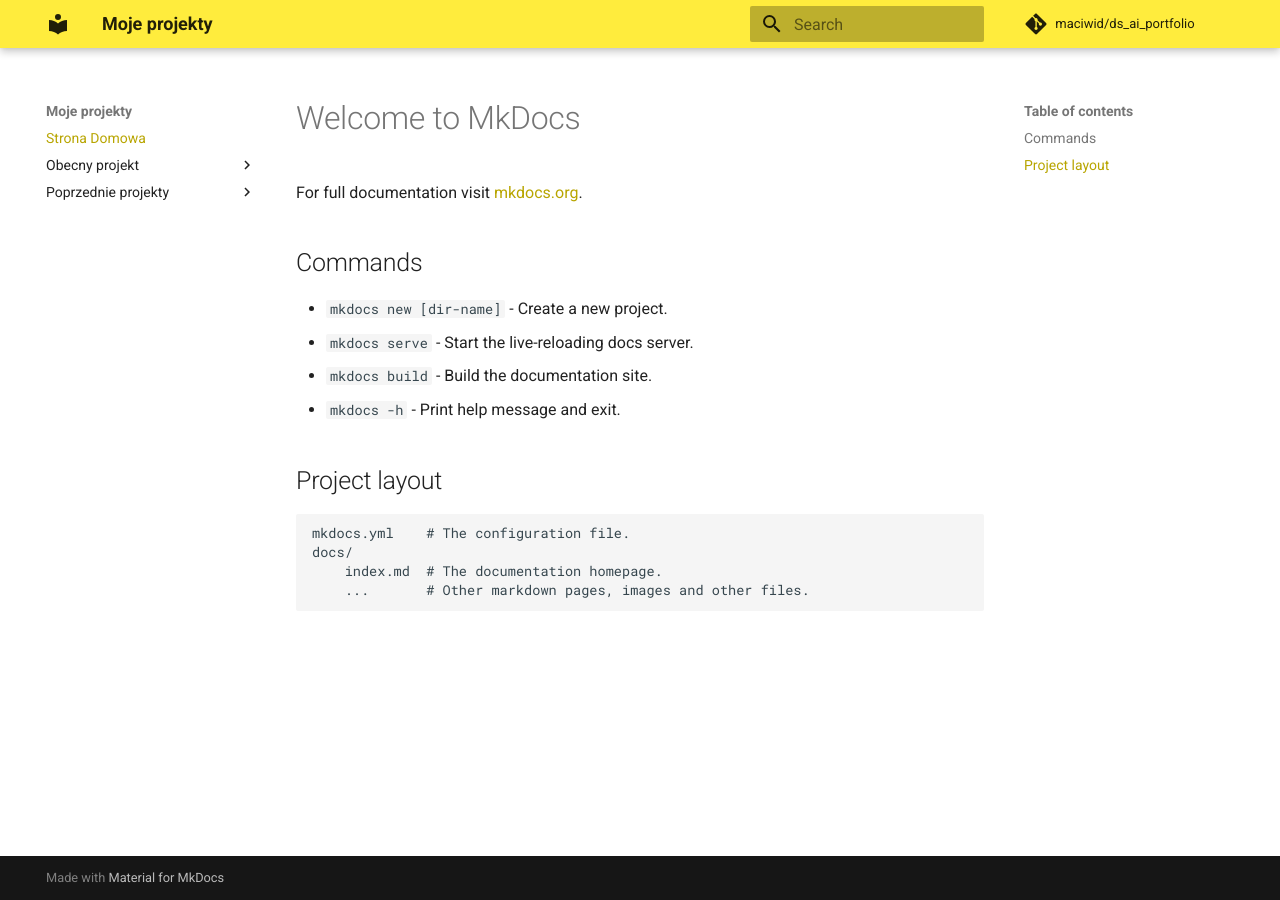
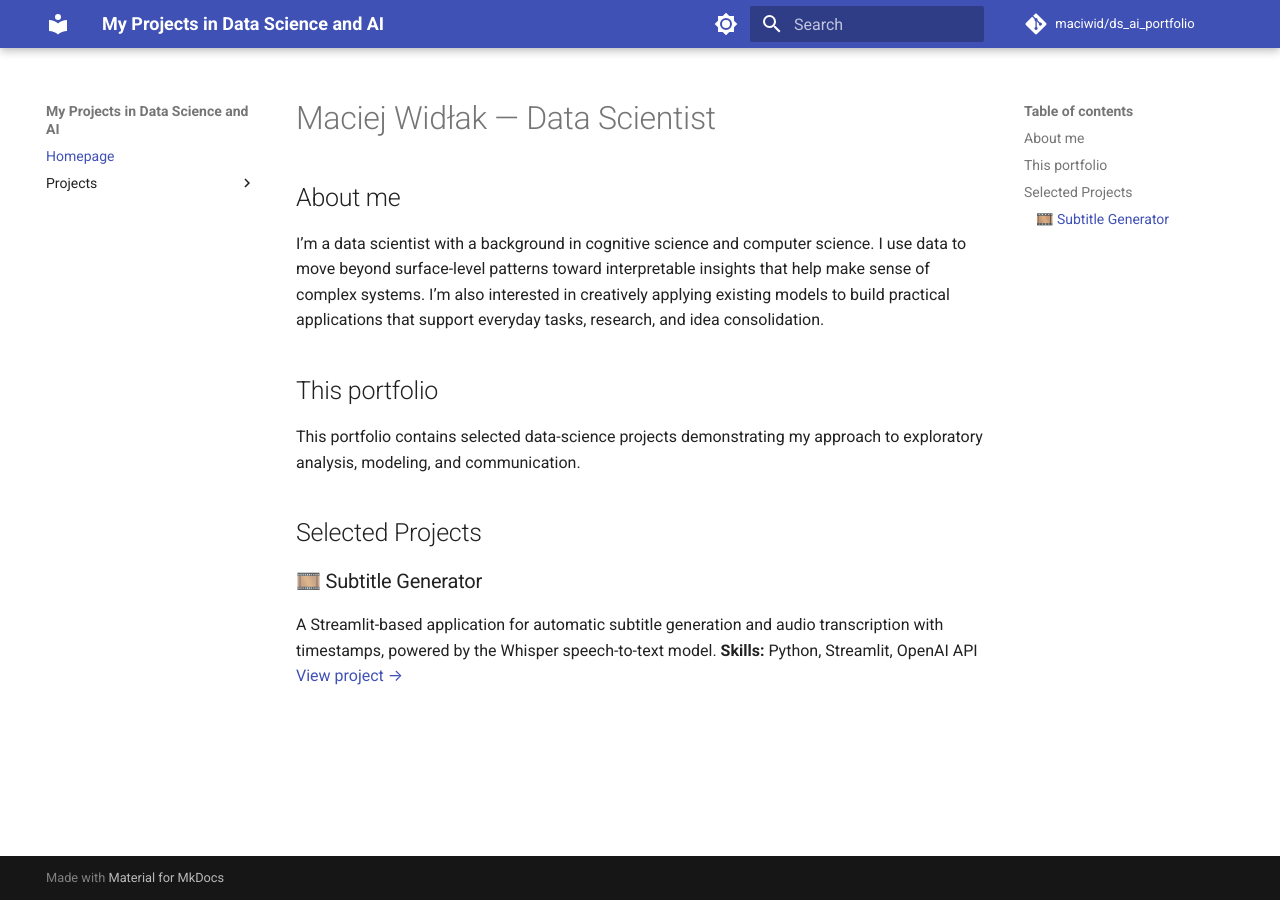
Before and after one commit to maciwid/ds_ai_portfolio, an MkDocs documentation site: the page built from docs/index.md, in a window 1280 px wide. Built offline with MkDocs 1.6.1 and Material for MkDocs 9.7.7, drawn with Linux system fonts in a browser that asks for light colours; comment, search, counter and statistics services are not loaded.

Commit message:
Visual changes / project addition

```diff
--- a/docs/index.md
+++ b/docs/index.md
@@ -1,17 +1,17 @@
-# Welcome to MkDocs
+# Maciej Widłak — Data Scientist
 
-For full documentation visit [mkdocs.org](https://www.mkdocs.org).
+## About me
 
-## Commands
+I’m a data scientist with a background in cognitive science and computer science. I use data to move beyond surface-level patterns toward interpretable insights that help make sense of complex systems. I’m also interested in creatively applying existing models to build practical applications that support everyday tasks, research, and idea consolidation.
 
-* `mkdocs new [dir-name]` - Create a new project.
-* `mkdocs serve` - Start the live-reloading docs server.
-* `mkdocs build` - Build the documentation site.
-* `mkdocs -h` - Print help message and exit.
+## This portfolio
 
-## Project layout
+This portfolio contains selected data-science projects demonstrating my approach to exploratory analysis, modeling, and communication.
 
-    mkdocs.yml    # The configuration file.
-    docs/
-        index.md  # The documentation homepage.
-        ...       # Other markdown pages, images and other files.
+## Selected Projects
+
+### 🎞️ Subtitle Generator
+
+A Streamlit-based application for automatic subtitle generation and audio transcription with timestamps, powered by the Whisper speech-to-text model.
+**Skills:** Python, Streamlit, OpenAI API
+[View project →](subtitle_generator/index.md)
--- a/mkdocs.yml
+++ b/mkdocs.yml
@@ -1,8 +1,8 @@
-site_name: Moje projekty
-site_author: Maciej Sobczak
-site_url: https://maciejatcosphere.github.io/ds_ai_portfolio
+site_name: My Projects in Data Science and AI
+site_author: Maciej Widłak
+site_url: https://maciwid.github.io/ds_ai_portfolio/
 site_description: >-
-  Portfolio moich wspaniałych projektów z Data Science i AI!
+  Portfolio for Data Science and AI projects by Maciej Widłak.
 
 repo_name: maciwid/ds_ai_portfolio
 repo_url: https://github.com/maciwid/ds_ai_portfolio
@@ -10,11 +10,21 @@
 theme:
   name: material
   palette:
-    primary: yellow
+    # Palette toggle for light mode
+    - media: "(prefers-color-scheme: light)"
+      scheme: default
+      toggle:
+        icon: material/brightness-7
+        name: Switch to dark mode
+
+    # Palette toggle for dark mode
+    - media: "(prefers-color-scheme: dark)"
+      scheme: slate
+      toggle:
+        icon: material/brightness-4
+        name: Switch to light mode
 
 nav:
-  - Strona Domowa: index.md
-  - Obecny projekt:
-      - "Titanic": titanic/index.md
-  - Poprzednie projekty:
-      - "Iris": iris/index.md
+  - Homepage: index.md
+  - Projects:
+      - "Generator napisów": subtitle_generator/index.md
```
Also changed, not shown: docs/subtitle_generator/index.md (added, +24 -0 lines), 1 other file.
